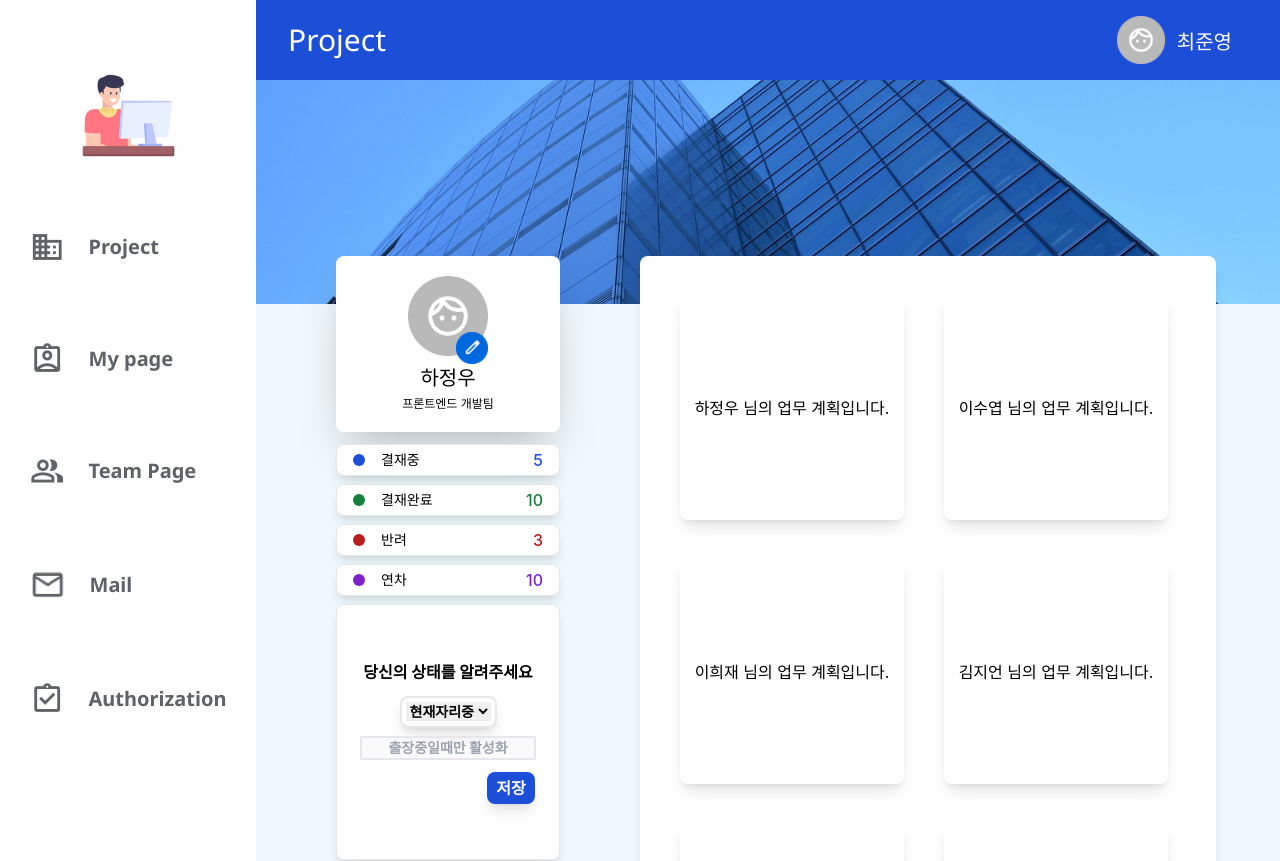
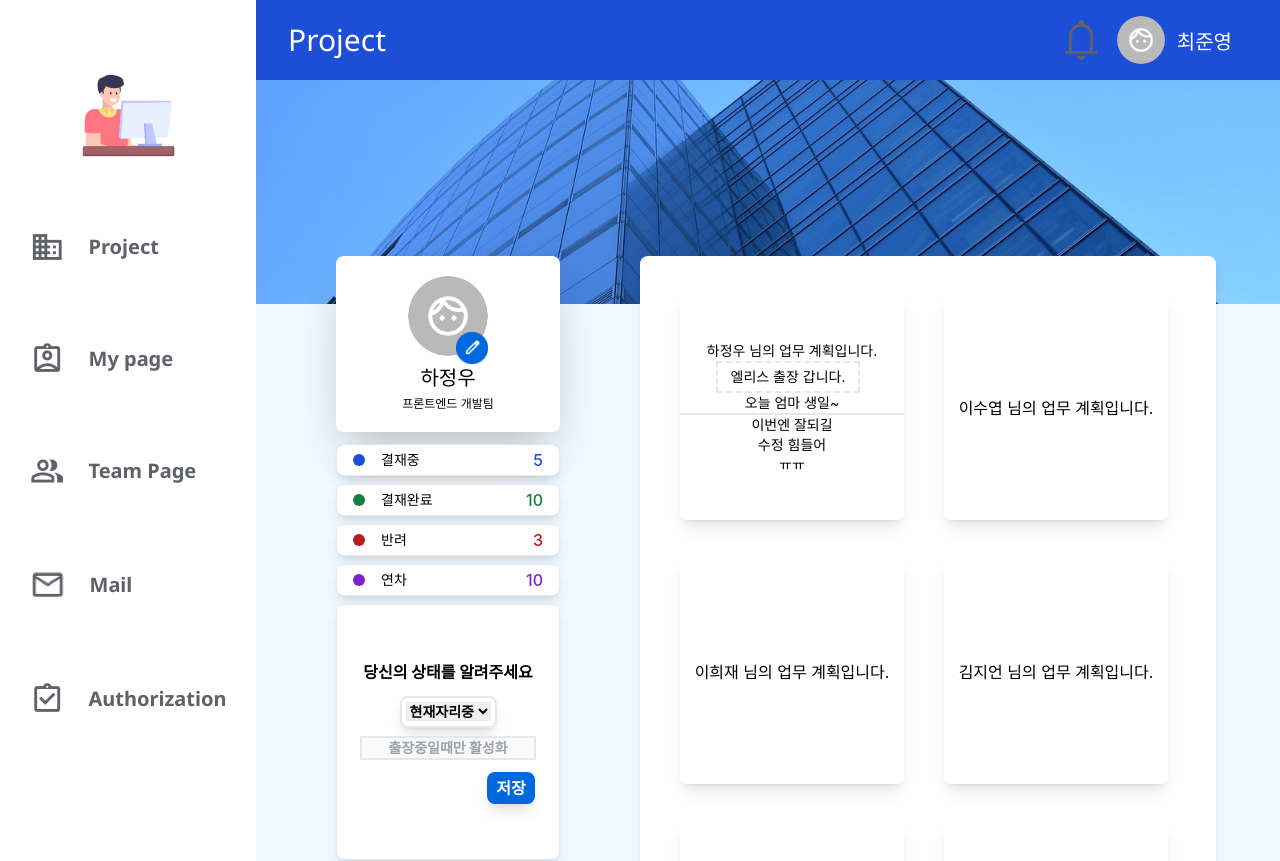
Before and after one commit to zzzissu/elice-first-project, a React (Create React App) app: page /Layout/TeamPage in a window 1280 px wide. Shown: the top 861 px of the page. Built offline with nearby package versions, Linux system fonts and the light colour scheme.

Commit message:
[style]레이아웃 전체적으로 수정했습니다.

```diff
--- a/src/App.tsx
+++ b/src/App.tsx
@@ -15,7 +15,8 @@ import MyPage from './components/myPage/MyPage';
 import ProfileEdit from './components/myPage/ProfileEdit';
 import Schedule from './components/myPage/Schedule';
 import Vacation from './components/myPage/Vacation';
-import SignUpPage from './pages/SignUpPage'; // 누락된 SignUpPage import 추가
+import SignUpPage from './pages/SignUpPage';
+import SendedMail from './components/mail/SendedMail';
 
 const App = () => (
     <Routes>
@@ -53,6 +54,7 @@ const App = () => (
                 <Route index element={<MailRead />} />
                 <Route path="MailWrite" element={<MailWrite />} />
                 <Route path="MailRead" element={<MailRead />} />
+                <Route path="SendedMail" element={<SendedMail />} />
             </Route>
         </Route>
     </Routes>
--- a/src/components/MyPage/MyPage.tsx
+++ b/src/components/MyPage/MyPage.tsx
@@ -16,7 +16,7 @@ const MyPage = () => {
               to='ProfileEdit'
               onClick={() => handleLinkClick('ProfileEdit')}
               className={`${
-                activeLink === 'ProfileEdit' ? 'border-blue-700 text-black border-b-8 pb-5 font-bold' : 'text-gray-400'
+                activeLink === 'ProfileEdit' ? 'border-mainColor text-black border-b-8 pb-5 font-bold' : 'text-gray-400'
               }`}
             >
               프로필 편집
@@ -27,7 +27,7 @@ const MyPage = () => {
               to='Schedule'
               onClick={() => handleLinkClick('Schedule')}
               className={`${
-                activeLink === 'Schedule' ? 'border-blue-700 text-black border-b-8 pb-5 font-bold' : 'text-gray-400'
+                activeLink === 'Schedule' ? 'border-mainColor text-black border-b-8 pb-5 font-bold' : 'text-gray-400'
               }`}
             >
               일정
@@ -38,7 +38,7 @@ const MyPage = () => {
               to='Vacation'
               onClick={() => handleLinkClick('Vacation')}
               className={`${
-                activeLink === 'Vacation' ? 'border-blue-700 text-black border-b-8 pb-5 font-bold' : 'text-gray-400'
+                activeLink === 'Vacation' ? 'border-mainColor text-black border-b-8 pb-5 font-bold' : 'text-gray-400'
               }`}
             >
               휴가 일정
--- a/src/components/MyPage/Schedule.tsx
+++ b/src/components/MyPage/Schedule.tsx
@@ -138,7 +138,7 @@ const Schedule = () => {
                             savedPersonerTitles.map(({ title, content }, index) => (
                                 <li
                                     key={index}
-                                    className="cursor-default text-2xl w-[90%] m-5 border-b flex items-center group" // group 클래스를 li에 추가
+                                    className="cursor-default text-lg w-[90%] m-5 border-b flex items-center group"
                                 >
                                     <div
                                         onClick={() => handleTitleClick(title, content, 'personal')}
@@ -184,7 +184,7 @@ const Schedule = () => {
                             savedWorkTitles.map(({ title, content }, index) => (
                                 <li
                                     key={index}
-                                    className="cursor-default text-2xl w-[90%] m-5 border-b flex items-center group"
+                                    className="cursor-default text-lg w-[90%] m-5 border-b flex items-center group"
                                 >
                                     <div
                                         onClick={() => handleTitleClick(title, content, 'work')}
--- a/src/components/MyPage/UsedVacation.tsx
+++ b/src/components/MyPage/UsedVacation.tsx
@@ -6,6 +6,9 @@ const UsedVacation = () => {
         <div className='text-lg font-bold text-left mt-6 ml-10'>
       사용 연차는 아래와 같습니다.
       </div>
+      <div className='border bg-gray-500 w-80 ml-10 mt-2 p-1 rounded-lg'>
+        10월 20일 개인사유
+      </div>
     </div>
   )
 }
--- a/src/components/Nav/Nav.tsx
+++ b/src/components/Nav/Nav.tsx
@@ -45,6 +45,7 @@ export default function Nav() {
                     <img src="/assets/assignment.png" alt="assignment_logo" />
                     Authorization
                 </Link>
+
             </div>
         </div>
     );
--- /dev/null
+++ b/src/components/mail/SendedMail.tsx
@@ -0,0 +1,17 @@
+import React from 'react'
+
+const SendedMail = () => {
+  return (
+    <div className='flex flex-col w-full'>
+        <div>
+            <ul className='flex justify-between font-sans w-[90%] text-xl font-bold pt-14 pl-32'>
+                <li>받는사람</li>
+                <li>제목</li>
+                <li>일자</li>
+            </ul>
+        </div>
+    </div>
+)
+}
+
+export default SendedMail
--- a/src/components/teamPage/TeamPage.tsx
+++ b/src/components/teamPage/TeamPage.tsx
@@ -5,8 +5,22 @@ const teamPage = () => {
     return (
         <div className='pt-10 pl-10'>
             <div className='flex flex-wrap gap-10'>
-                <div className='h-56 w-56 rounded-lg shadow-lg flex flex-col text-center justify-center'>
+                <div className='h-56 w-56 rounded-lg text-sm shadow-lg flex flex-col text-center justify-center'>
                     하정우 님의 업무 계획입니다.
+                    <div className='border-dashed border-2 p-1 text-sm w-36 ml-9'>
+                        엘리스 출장 갑니다.
+                    </div>
+                    <div className='border-b-2'>
+                        오늘 엄마 생일~
+                    </div>
+                    <div>
+                        <ul>
+                            <li>이번엔 잘되길</li>
+                            <li>수정 힘들어</li>
+                            <li>ㅠㅠ</li>
+                        </ul>
+                    </div>
+
                 </div>
                 <div className='h-56 w-56 rounded-lg shadow-lg flex flex-col text-center justify-center'>
                     이수엽 님의 업무 계획입니다.
--- a/src/pages/AuthPage.tsx
+++ b/src/pages/AuthPage.tsx
@@ -17,7 +17,7 @@ const AuthPage = () => {
                             onClick={() => handleLinkClick('AnnualApplicationForm')}
                             className={`${
                                 activeLink === 'AnnualApplicationForm'
-                                    ? 'border-blue-700 text-black border-b-8 pb-5 font-bold'
+                                    ? 'border-mainColor text-black border-b-8 pb-5 font-bold'
                                     : 'text-gray-400'
                             }`}
                         >
@@ -30,7 +30,7 @@ const AuthPage = () => {
                             onClick={() => handleLinkClick('WorkingOutsideApplicationForm')}
                             className={`${
                                 activeLink === 'WorkingOutsideApplicationForm'
-                                    ? 'border-blue-700 text-black border-b-8 pb-5 font-bold'
+                                    ? 'border-mainColor text-black border-b-8 pb-5 font-bold'
                                     : 'text-gray-400'
                             }`}
                         >
@@ -43,7 +43,7 @@ const AuthPage = () => {
                             onClick={() => handleLinkClick('BusinessReport')}
                             className={`${
                                 activeLink === 'BusinessReport'
-                                    ? 'border-blue-700 text-black border-b-8 pb-5 font-bold'
+                                    ? 'border-mainColor text-black border-b-8 pb-5 font-bold'
                                     : 'text-gray-400'
                             }`}
                         >
--- a/src/pages/Layout.tsx
+++ b/src/pages/Layout.tsx
@@ -1,5 +1,5 @@
 import React, { useState, useEffect } from 'react';
-import Nav from '../components/Nav/Nav';
+import Nav from '../components/nav/Nav';
 import { Outlet } from 'react-router-dom';
 
 const Layout = () => {
@@ -36,12 +36,21 @@ const Layout = () => {
                                 <div className="text-3xl text-white font-medium font-sans pl-8">Project</div>
                                 <div className="flex flex-row">
                                     <div
+                                    style={{
+                                      backgroundImage : `url('/assets/ring.png')`,
+                                      backgroundPosition : 'center',
+                                      backgroundSize :'cover',
+                                    }}
+                                    className='z-10 h-12 w-12 mr-3 rounded-full'>
+
+                                    </div>
+                                    <div
                                         style={{
                                             backgroundImage: `url("${profileImg}")`,
                                             backgroundSize: 'cover',
                                             backgroundPosition: 'center',
                                         }}
-                                        className="z-10 h-12 w-12 mr-3"
+                                        className="z-10 h-12 w-12 mr-3 rounded-full"
                                     />
                                     <div className="text-xl text-white pt-3 font-sans mr-12">최준영</div>
                                 </div>
@@ -68,7 +77,7 @@ const Layout = () => {
                                                 backgroundSize: 'cover',
                                                 backgroundPosition: 'center',
                                             }}
-                                            className="mt-5 h-20 w-20"
+                                            className="mt-5 h-20 w-20 rounded-full"
                                         >
                                             <label htmlFor="imageUpload">
                                                 <div
@@ -126,7 +135,7 @@ const Layout = () => {
                                                     <option value="현재자리중">현재자리중</option>
                                                     <option value="출장중">출장중</option>
                                                     <option value="휴가중">휴가중</option>
-                                                    <option value="잠시 비움">잠시 비움</option>
+                                                    <option value="잠시 비움">자리비움</option>
                                                 </select>
                                             </form>
                                         </button>
@@ -142,7 +151,7 @@ const Layout = () => {
 
                                         <div className="flex justify-end w-full">
                                             <button
-                                                className="bg-blue-700 text-white rounded-lg shadow-lg h-8 w-12 mr-6 mt-3"
+                                                className="bg-mainColor text-white rounded-lg shadow-lg h-8 w-12 mr-6 mt-3"
                                                 onClick={() => alert('저장되었습니다.')}
                                                 disabled={inputValue.trim() === ''} // inputValue가 비어있으면 버튼 비활성화
                                             >
```
Also changed, not shown: src/components/MyPage/ProfileEdit.tsx (+4 -4 lines), src/pages/Mail.tsx (+15 -4 lines).
